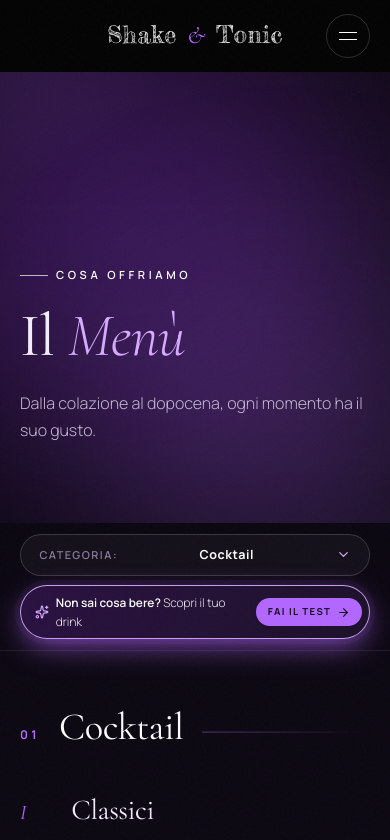
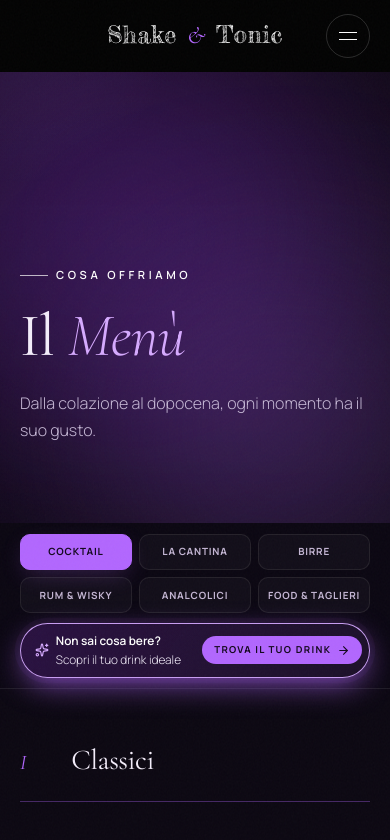
Before and after one commit to BarattoGo/Mirko, a React (Vite) app: page /menu in a window 390 px wide. Shown: the top 840 px of the page. Built offline with nearby package versions, Linux system fonts and the light colour scheme.

Commit message:
✨ Barra categorie Menù fissa in griglia (6 colonne desktop, 3x2 mobile) senza tendina né carosello

```diff
--- a/src/index.css
+++ b/src/index.css
@@ -903,106 +903,47 @@ h1 em, h2 em, h3 em { font-style: italic; font-weight: 300; color: var(--violet-
   position: sticky; top: 68px; z-index: 60;
   padding: 0.85rem 0;
   margin-bottom: 3.5rem;
-  background: rgba(10, 6, 16, 0.92);
+  background: rgba(10, 6, 16, 0.94);
   backdrop-filter: blur(18px); -webkit-backdrop-filter: blur(18px);
   border-bottom: 1px solid var(--line);
 }
+.menu-tabs-grid {
+  display: grid;
+  grid-template-columns: repeat(6, 1fr);
+  gap: 0.45rem;
+}
+.menu-tab {
+  padding: 0.7rem 0.5rem;
+  border-radius: 10px;
+  font-size: 0.7rem;
+  font-weight: 700;
+  letter-spacing: 0.12em;
+  text-transform: uppercase;
+  text-align: center;
+  color: var(--muted);
+  background: rgba(255, 255, 255, 0.03);
+  border: 1px solid var(--line);
+  transition: all 0.3s var(--ease);
+}
+@media (hover: hover) {
+  .menu-tab:hover {
+    color: var(--white);
+    border-color: var(--violet);
+    background: rgba(178, 102, 255, 0.08);
+  }
+}
+.menu-tab.active {
+  background: var(--violet);
+  border-color: var(--violet);
+  color: #12061d;
+  box-shadow: 0 8px 24px -6px var(--violet-glow);
+}
+
 .menu-sticky-bar {
+  margin-top: 0.65rem;
   display: flex;
-  align-items: center;
-  justify-content: space-between;
-  gap: 0.85rem;
-  flex-wrap: wrap;
-}
-
-/* Selettore rapido a tendina */
-.menu-dropdown {
-  position: relative;
-}
-.menu-dropdown-btn {
-  display: inline-flex;
-  align-items: center;
-  gap: 0.55rem;
-  padding: 0.62rem 1.15rem;
-  border-radius: 100px;
-  border: 1px solid var(--line-2);
-  background: rgba(255, 255, 255, 0.04);
-  font-size: 0.78rem;
-  color: var(--text);
-  transition: border-color 0.25s, background 0.25s;
-}
-.menu-dropdown-btn:hover,
-.menu-dropdown-btn.is-open {
-  border-color: var(--violet);
-  background: rgba(178, 102, 255, 0.12);
-}
-.menu-dropdown-prefix {
-  font-size: 0.68rem;
-  font-weight: 600;
-  letter-spacing: 0.14em;
-  text-transform: uppercase;
-  color: var(--dim);
-}
-.menu-dropdown-btn strong {
-  color: var(--white);
-  font-weight: 700;
-  letter-spacing: 0.04em;
-}
-.menu-dropdown-chevron {
-  color: var(--violet-light);
-  transition: transform 0.25s var(--ease);
-}
-.menu-dropdown-chevron.rot {
-  transform: rotate(180deg);
-}
-.menu-dropdown-list {
-  position: absolute;
-  top: calc(100% + 0.5rem);
-  left: 0;
-  min-width: 230px;
-  padding: 0.45rem;
-  border-radius: 18px;
-  background: rgba(15, 9, 24, 0.98);
-  border: 1px solid rgba(178, 102, 255, 0.4);
-  box-shadow: 0 20px 50px rgba(0, 0, 0, 0.8);
-  display: flex;
-  flex-direction: column;
-  gap: 0.2rem;
-  z-index: 100;
-  animation: swapIn 0.2s var(--ease) both;
-}
-.menu-dropdown-option {
-  width: 100%;
-  display: flex;
-  align-items: center;
-  gap: 0.75rem;
-  padding: 0.65rem 0.9rem;
-  border-radius: 12px;
-  font-size: 0.84rem;
-  font-weight: 500;
-  color: var(--muted);
-  text-align: left;
-  transition: background 0.2s, color 0.2s;
-}
-.menu-dropdown-option:hover {
-  background: rgba(178, 102, 255, 0.14);
-  color: var(--white);
-}
-.menu-dropdown-option.active {
-  background: var(--violet);
-  color: #12061d;
-  font-weight: 700;
-}
-.menu-dropdown-num {
-  font-size: 0.66rem;
-  font-weight: 700;
-  letter-spacing: 0.14em;
-  color: var(--violet);
-}
-.menu-dropdown-option.active .menu-dropdown-num {
-  color: #12061d;
-}
-
+  justify-content: center;
+}
 .menu-matcher-callout {
   display: inline-flex;
   align-items: center;
@@ -1063,40 +1004,8 @@ h1 em, h2 em, h3 em { font-style: italic; font-weight: 300; color: var(--violet-
   white-space: nowrap;
 }
 
-/* Sezioni continue del menù */
-.menu-continuous {
-  display: flex;
-  flex-direction: column;
-  gap: 6rem;
-}
-.menu-category-group {
-  scroll-margin-top: 150px;
-}
-.menu-category-header {
-  display: flex;
-  align-items: baseline;
-  gap: 1.2rem;
-  margin-bottom: 3rem;
-}
-.menu-category-index {
-  font-family: var(--font-body);
-  font-size: 0.75rem;
-  font-weight: 700;
-  letter-spacing: 0.28em;
-  color: var(--violet);
-}
-.menu-category-title {
-  font-size: clamp(2.4rem, 5vw, 3.8rem);
-  color: var(--white);
-}
-.menu-category-line {
-  flex: 1;
-  height: 1px;
-  background: linear-gradient(90deg, rgba(178, 102, 255, 0.45), transparent);
-  transform: translateY(-0.4rem);
-}
-
 .menu-sections { display: grid; grid-template-columns: 1fr 1fr; gap: 4.5rem 6rem; }
+.menu-sections[hidden] { display: none; }
 .menu-block { animation: swapIn 0.7s var(--ease) both; animation-delay: calc(var(--i) * 0.08s); }
 .menu-block-head { display: flex; align-items: baseline; gap: 1.2rem; padding-bottom: 1.3rem; margin-bottom: 0.6rem; border-bottom: 1px solid rgba(178, 102, 255, 0.35); }
 .menu-block-num { font-family: var(--font-heading); font-style: italic; font-size: 1.3rem; color: var(--violet); min-width: 2rem; }
@@ -1689,6 +1598,7 @@ h1 em, h2 em, h3 em { font-style: italic; font-weight: 300; color: var(--violet-
 }
 
 @media (max-width: 900px) {
+  .menu-tabs-grid { grid-template-columns: repeat(3, 1fr); }
   .mood-body, .about-grid, .gin-grid, .contact-grid, .matcher-result { grid-template-columns: 1fr; }
   .about-image { max-width: 440px; margin: 0 auto; width: 100%; }
   .about-badge { right: 0; }
@@ -1706,9 +1616,7 @@ h1 em, h2 em, h3 em { font-style: italic; font-weight: 300; color: var(--violet-
   :root { --nav-h: 72px; }
   .navbar.scrolled { height: 64px; }
   .menu-tabs-wrap { top: 64px; padding: 0.65rem 0; }
-  .menu-sticky-bar { flex-direction: column; align-items: stretch; gap: 0.55rem; }
-  .menu-dropdown-btn { width: 100%; justify-content: space-between; }
-  .menu-dropdown-list { width: 100%; }
+  .menu-tab { padding: 0.55rem 0.35rem; font-size: 0.62rem; letter-spacing: 0.08em; }
   .menu-matcher-callout { width: 100%; padding: 0.42rem 0.45rem 0.42rem 0.85rem; gap: 0.5rem; }
   .menu-matcher-text { font-size: 0.74rem; gap: 0.45rem; }
   .menu-matcher-cta { padding: 0.38rem 0.75rem; font-size: 0.6rem; }
--- a/src/pages/Menu.jsx
+++ b/src/pages/Menu.jsx
@@ -1,6 +1,6 @@
-import { useEffect, useRef, useState } from 'react';
+import { useState } from 'react';
 import { Link } from 'react-router-dom';
-import { Sparkles, ArrowRight, ChevronDown } from 'lucide-react';
+import { Sparkles, ArrowRight } from 'lucide-react';
 import { MENU, MENU_TABS, PAGE_SEO } from '../data';
 import { usePageSEO } from '../hooks';
 import { PageHero, CtaBanner } from '../components/Sections';
@@ -21,56 +21,15 @@ const GROUPED_MENU = Object.fromEntries(
 
 const MenuPage = () => {
   usePageSEO(PAGE_SEO.menu);
-  const [activeCat, setActiveCat] = useState(MENU_TABS[0].id);
-  const [dropdownOpen, setDropdownOpen] = useState(false);
-  const dropdownRef = useRef(null);
+  const [tab, setTab] = useState('alcolici');
 
-  /* Aggiorna automaticamente la categoria attiva durante lo scroll */
-  useEffect(() => {
-    const onScroll = () => {
-      const offset = 210;
-      let current = MENU_TABS[0].id;
-      for (const t of MENU_TABS) {
-        const el = document.getElementById(`cat-${t.id}`);
-        if (el && el.getBoundingClientRect().top <= offset) {
-          current = t.id;
-        }
-      }
-      setActiveCat(current);
-    };
-    window.addEventListener('scroll', onScroll, { passive: true });
-    return () => window.removeEventListener('scroll', onScroll);
-  }, []);
-
-  /* Chiude il menu a tendina cliccando fuori o premendo Escape */
-  useEffect(() => {
-    if (!dropdownOpen) return;
-    const onClickOutside = (e) => {
-      if (dropdownRef.current && !dropdownRef.current.contains(e.target)) {
-        setDropdownOpen(false);
+  const handleSelectTab = (id) => {
+    setTab(id);
+    const sectionEl = document.getElementById('menu-content-start');
+    if (sectionEl && window.scrollY > sectionEl.offsetTop - 120) {
+      window.scrollTo({ top: sectionEl.offsetTop - 140, behavior: 'smooth' });
     }
   };
-    const onKey = (e) => {
-      if (e.key === 'Escape') setDropdownOpen(false);
-    };
-    window.addEventListener('mousedown', onClickOutside);
-    window.addEventListener('keydown', onKey);
-    return () => {
-      window.removeEventListener('mousedown', onClickOutside);
-      window.removeEventListener('keydown', onKey);
-    };
-  }, [dropdownOpen]);
-
-  const scrollToCategory = (id) => {
-    setActiveCat(id);
-    setDropdownOpen(false);
-    const el = document.getElementById(`cat-${id}`);
-    if (el) {
-      el.scrollIntoView({ behavior: 'smooth', block: 'start' });
-    }
-  };
-
-  const currentTab = MENU_TABS.find((t) => t.id === activeCat) || MENU_TABS[0];
 
   return (
     <>
@@ -81,80 +40,68 @@ const MenuPage = () => {
         text="Dalla colazione al dopocena, ogni momento ha il suo gusto."
       />
 
-      <section className="section menu-page">
+      <section className="section menu-page" id="menu-content-start">
         <div className="menu-tabs-wrap">
-          <div className="container menu-sticky-bar">
-            <div className="menu-dropdown" ref={dropdownRef}>
+          <div className="container">
+            <div className="menu-tabs-grid" role="tablist" aria-label="Categorie menù">
+              {MENU_TABS.map((t) => (
                 <button
-                type="button"
-                className={`menu-dropdown-btn ${dropdownOpen ? 'is-open' : ''}`}
-                onClick={() => setDropdownOpen((v) => !v)}
-                aria-expanded={dropdownOpen}
-                aria-haspopup="listbox"
+                  key={t.id}
+                  id={`menu-tab-${t.id}`}
+                  role="tab"
+                  aria-selected={tab === t.id}
+                  aria-controls={`menu-panel-${t.id}`}
+                  className={`menu-tab ${tab === t.id ? 'active' : ''}`}
+                  onClick={() => handleSelectTab(t.id)}
                 >
-                <span className="menu-dropdown-prefix">Categoria:</span>
-                <strong>{currentTab.label}</strong>
-                <ChevronDown size={15} className={`menu-dropdown-chevron ${dropdownOpen ? 'rot' : ''}`} />
+                  {t.label}
                 </button>
-
-              {dropdownOpen && (
-                <ul className="menu-dropdown-list" role="listbox" aria-label="Scegli categoria menù">
-                  {MENU_TABS.map((t, idx) => (
-                    <li key={t.id} role="option" aria-selected={activeCat === t.id}>
-                      <button
-                        type="button"
-                        className={`menu-dropdown-option ${activeCat === t.id ? 'active' : ''}`}
-                        onClick={() => scrollToCategory(t.id)}
-                      >
-                        <span className="menu-dropdown-num">0{idx + 1}</span>
-                        <span>{t.label}</span>
-                      </button>
-                    </li>
               ))}
-                </ul>
-              )}
             </div>
 
+            <div className="menu-sticky-bar">
               <Link to="/gintoneria#matcher" className="menu-matcher-callout">
                 <span className="menu-matcher-text">
                   <Sparkles size={14} />
                   <span>
-                  <strong>Non sai cosa bere?</strong> Scopri il tuo drink
+                    <strong>Non sai cosa bere?</strong> Scopri il tuo drink ideale
                   </span>
                 </span>
                 <span className="menu-matcher-cta">
-                Fai il test <ArrowRight size={13} />
+                  Trova il tuo drink <ArrowRight size={13} />
                 </span>
               </Link>
             </div>
           </div>
+        </div>
 
-        <div className="container menu-continuous">
-          {MENU_TABS.map((t, catIndex) => {
+        <div className="container">
+          {MENU_TABS.map((t) => {
+            const isActive = tab === t.id;
             const sections = GROUPED_MENU[t.id];
             return (
-              <div key={t.id} id={`cat-${t.id}`} className="menu-category-group">
-                <div className="menu-category-header">
-                  <span className="menu-category-index">0{catIndex + 1}</span>
-                  <h2 className="menu-category-title">{t.label}</h2>
-                  <span className="menu-category-line" aria-hidden="true" />
-                </div>
-
-                <div className="menu-sections">
+              <div
+                key={t.id}
+                id={`menu-panel-${t.id}`}
+                role="tabpanel"
+                aria-labelledby={`menu-tab-${t.id}`}
+                hidden={!isActive}
+                className={`menu-sections ${isActive ? 'is-active' : ''}`}
+              >
                 {sections.map((sec, si) => (
                   <div key={sec.title} className="menu-block" style={{ '--i': si }}>
                     <div className="menu-block-head">
                       <span className="menu-block-num">{ROMAN[si]}</span>
-                        <h3>{sec.title}</h3>
+                      <h2>{sec.title}</h2>
                     </div>
                     <ul className="menu-list">
                       {sec.items.map((item) => (
                         <li key={item.name} className="menu-item">
                           <div className="menu-item-row">
-                              <h4>
+                            <h3>
                               {item.name}
                               {item.tag && <span className={`menu-tag tag-${item.tag.replace(/\s/g, '').toLowerCase()}`}>{item.tag}</span>}
-                              </h4>
+                            </h3>
                             <span className="menu-dots" aria-hidden="true" />
                             <span className="menu-price">{item.price}</span>
                           </div>
@@ -164,7 +111,6 @@ const MenuPage = () => {
                     </ul>
                   </div>
                 ))}
-                </div>
               </div>
             );
           })}
```
Lines whose indentation alone changed are shown as unchanged.
